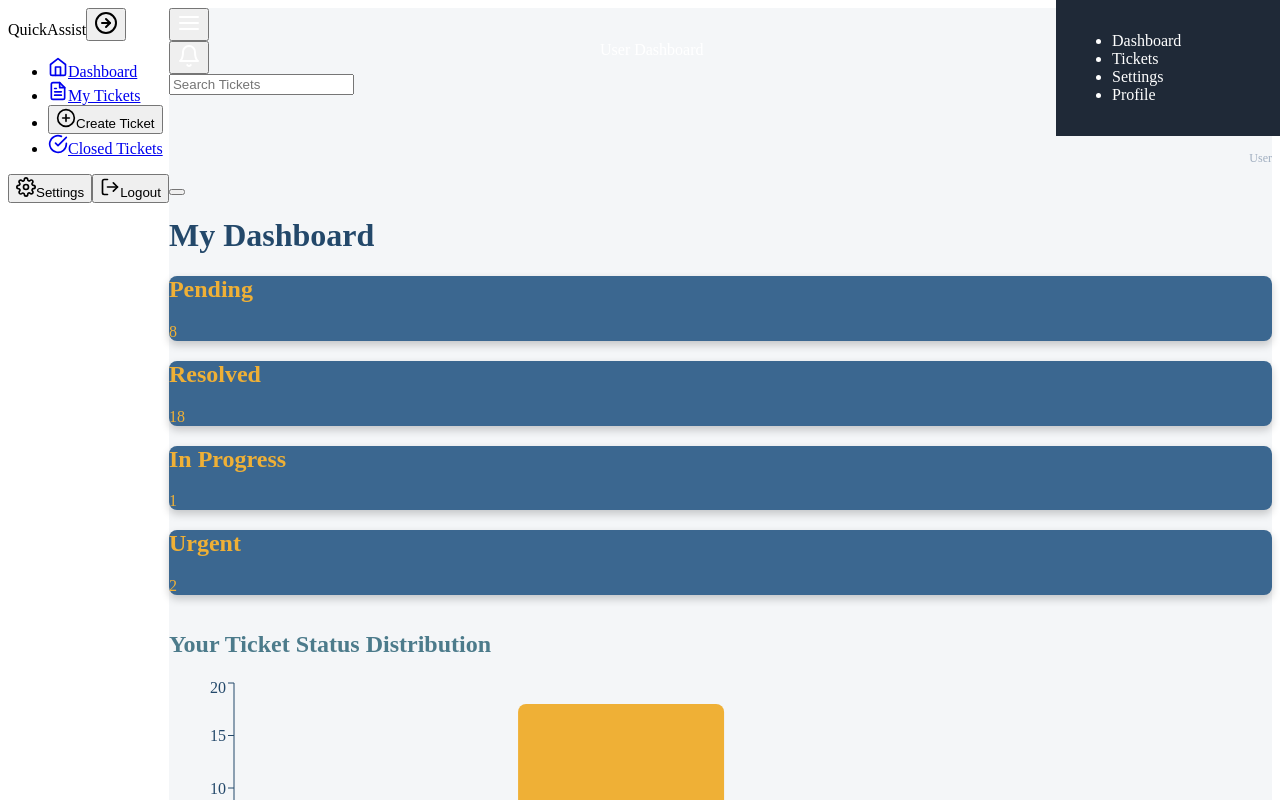
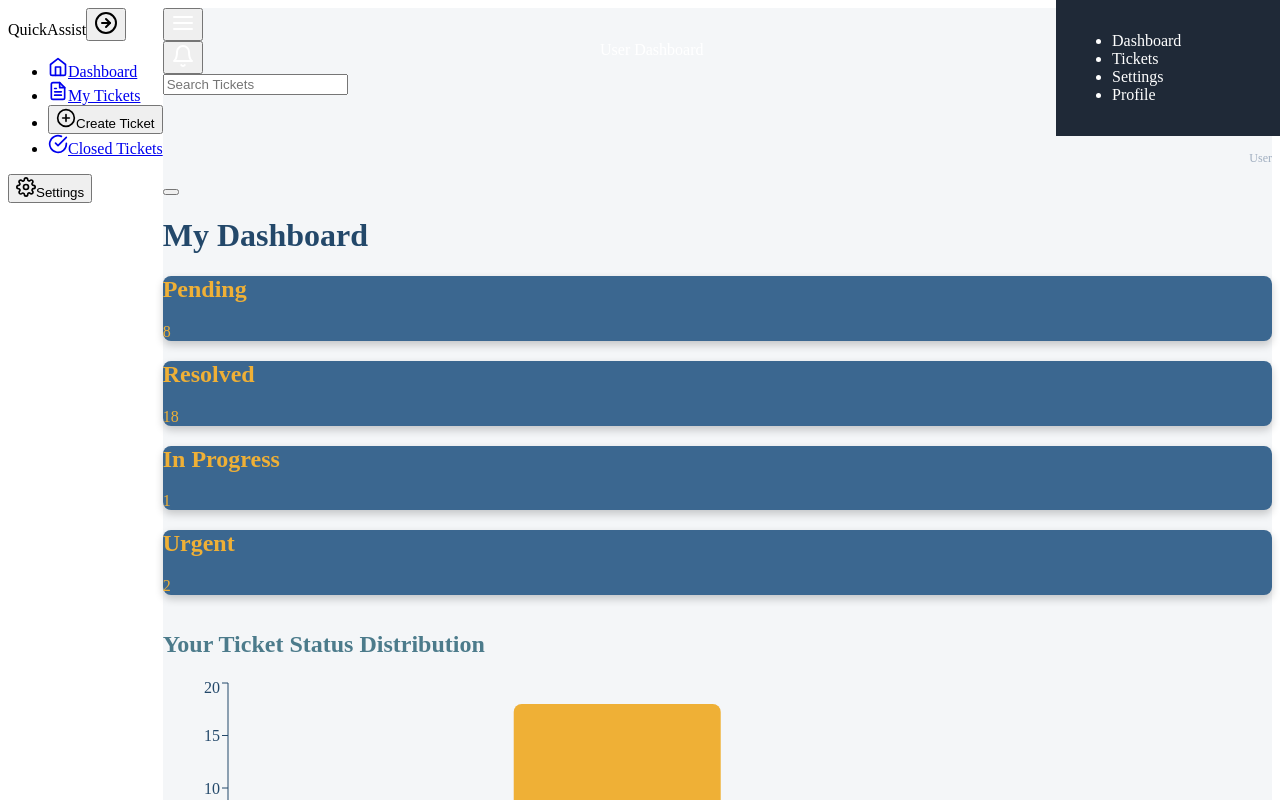
Before and after one commit to Devang-IO/ticket-management-system-tms01, a React (Create React App) app: page /dashboard in a window 1280 px wide. Shown: the top 800 px of the page. Built offline with nearby package versions, Linux system fonts and the light colour scheme.

Commit message:
removed logout from the sidebar and made toast notification universal

```diff
--- a/src/components/Sidebar.js
+++ b/src/components/Sidebar.js
@@ -1,31 +1,13 @@
 import React, { useState } from 'react';
-import { useLocation, useNavigate } from 'react-router-dom';
-import { FiHome, FiFileText, FiPlusCircle, FiCheckCircle, FiSettings, FiLogOut, FiArrowLeftCircle, FiArrowRightCircle } from 'react-icons/fi';
-import { toast } from 'react-toastify';
+import { useLocation } from 'react-router-dom';
+import { FiHome, FiFileText, FiPlusCircle, FiCheckCircle, FiSettings, FiArrowLeftCircle, FiArrowRightCircle } from 'react-icons/fi';
 import SettingsModal from './SettingsModel';
 import { Link } from 'react-router-dom';
 
 const Sidebar = ({ isAdmin, onOpenTicket }) => {
   const [isOpen, setIsOpen] = useState(true);
   const [isSettingsModalOpen, setIsSettingsModalOpen] = useState(false);
-  const navigate = useNavigate();
   const location = useLocation();
-
-  const handleLogout = () => {
-    localStorage.removeItem('user');
-    toast.success('Logged out successfully!', {
-      position: 'top-center',
-      autoClose: 1500,
-      hideProgressBar: true,
-      closeOnClick: true,
-      pauseOnHover: true,
-      draggable: true,
-    });
-
-    setTimeout(() => {
-      navigate('/login');
-    }, 1600);
-  };
 
   const openSettingsModal = () => setIsSettingsModalOpen(true);
   const closeSettingsModal = () => setIsSettingsModalOpen(false);
@@ -70,16 +52,11 @@ const Sidebar = ({ isAdmin, onOpenTicket }) => {
           </li>
         </ul>
 
-        {/* Settings Above Logout When Sidebar is Closed */}
+        {/* Settings Section */}
         <div className={`sidebar-footer ${isOpen ? '' : 'sidebar-footer-closed'}`}>
           <button onClick={openSettingsModal} className="sidebar-item settings-btn">
             <FiSettings size={20} />
             {isOpen && <span className="sidebar-item-text">Settings</span>}
-          </button>
-
-          <button onClick={handleLogout} className="sidebar-item logout-btn">
-            <FiLogOut size={20} />
-            {isOpen && <span className="sidebar-item-text">Logout</span>}
           </button>
         </div>
       </aside>
```
